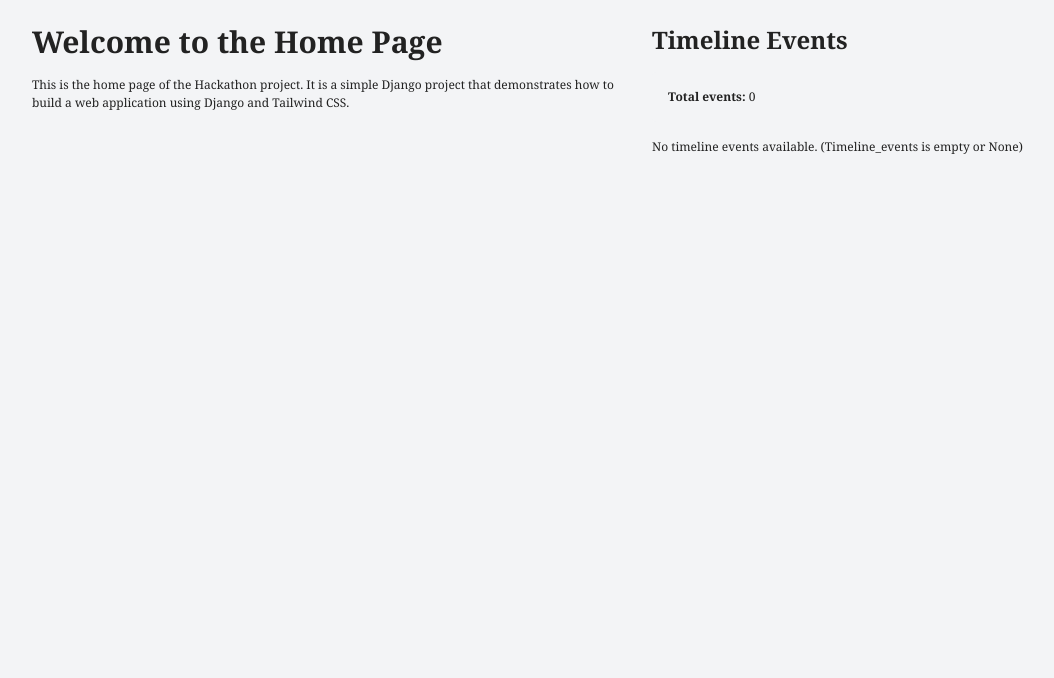
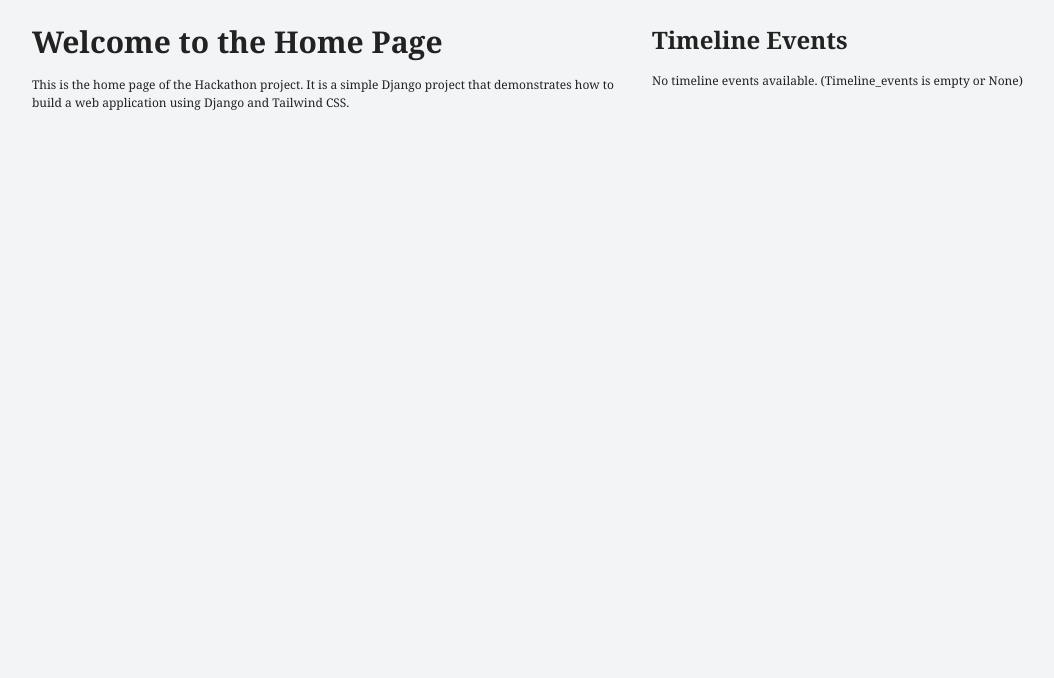
Before and after one commit to tgrey2024/2503-hackathon-team1, a Django app: page / in a window 1280 px wide. Shown: the part 68-746 px from the top of the page, without its empty margins (0-1054 px from the left). Run offline with Django 5.2, Linux system fonts and the light colour scheme; some libraries are stand-ins or nearby versions.

Commit message:
Timeline app

```diff
--- a/home/templates/home/index.html
+++ b/home/templates/home/index.html
@@ -14,14 +14,9 @@
         <p>This is the home page of the Hackathon project. It is a simple Django project that demonstrates how to build a web application using Django and Tailwind CSS.</p>
     </div>
 
-    <!-- timeline content -->
+    <!-- Right column with timeline content -->
     <div class="md:w-1/2 flex flex-col">
         <h2 class="text-2xl font-bold mb-4">Timeline Events</h2>
-
-        <!-- Debug info -->
-        <div class="bg-gray-100 p-4 mb-4 rounded">
-            <p><strong>Total events:</strong> {{ timeline_events|length }}</p>
-        </div>
 
         {% if timeline_events %}
             <ul class="space-y-4">
@@ -31,7 +26,7 @@
                         <div class="text-sm text-gray-500">{{ event.year|date:"Y" }}</div>
                         <p class="mt-2">{{ event.description }}</p>
                         {% if event.image %}
-                            <img src="{{ event.image.url }}" alt="{{ event.event }}" class="mt-2 w-full h-32 object-cover rounded">
+                            <img src="{{ event.image.url }}" alt="{{ event.event }}" class="h-40 border border-black">
                         {% endif %}
                     </li>
                 {% empty %}
```
Also changed, not shown: home/views.py (line endings or trailing spaces), timeline/templates/timeline/timeline.html (line endings or trailing spaces).
